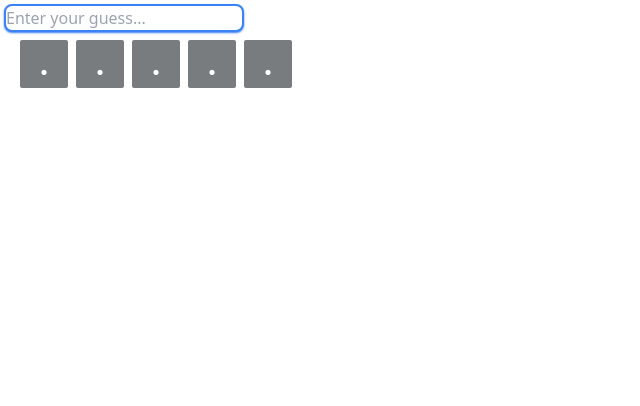
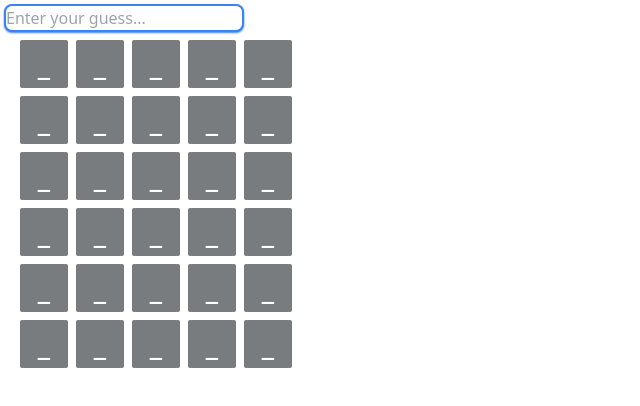
Before and after one commit to chaipawn/wordle-game, a React (Vite) app: page / in a window 1280 px wide. Shown: the top 406 px of the page, without its empty margins (0-640 px from the left). Built offline with nearby package versions, Linux system fonts and the light colour scheme.

Commit message:
display guesses in WordBoard component

```diff
--- a/src/App.tsx
+++ b/src/App.tsx
@@ -1,25 +1,60 @@
-import React, { useState } from 'react'
+import React, { useEffect, useState } from 'react'
 import './App.css'
-import Word from './component/Word'
+import WordBoard from './component/WordBoard'
 import WordEntry from './component/WordEntry'
+
+const retrieveAnswer = ():string => { return 'react'}
 
 function App() {
   const [wordGuess, setWordGuess] = useState('')
-  const [evaluate, setEvaluate] = useState(false)
+  const [nextGuessPosition, setNextGuessPosition] = useState(0)
+  const [winning, setWinning] = useState<boolean | null>(null)
+  const [gameOver, setGameOver] = useState(false)
+  const [gameOverText, setGameOverText] = useState('')
 
   const handleGuessCompletion = (guess: string): void => {
-    setEvaluate(true)
+    if (wordGuess === retrieveAnswer().toUpperCase()) {
+      setWinning(true)
+      return
+    }
+
+    setNextGuessPosition(nextGuessPosition + 1)
   }
+
+  useEffect(() => {
+    if (winning != null) {
+      setNextGuessPosition(0)
+      setGameOver(true)
+    }
+
+    if (winning) {
+      setGameOverText('You Won!!')
+    } else if (winning === false) {
+      setGameOverText(`Word: ${retrieveAnswer().toUpperCase()}`)
+    }
+  }, [winning])
+
+  useEffect(() => {
+    if (nextGuessPosition === 6) {
+      setWinning(false)
+    }
+  }, [nextGuessPosition])
 
   return (
     <div>
-      <WordEntry
-        onGuessEntered={(guess) => setWordGuess(guess)}
-        onGuessComplete={() => handleGuessCompletion(wordGuess)}
-      />
-      <Word
-        isWordEvaluated={evaluate}
-        guessWordValue={wordGuess}
+      { gameOver ?
+        <div className="w-64 h-10 text-center text-2xl">
+          {gameOverText}
+        </div>
+        :
+        <WordEntry
+          onGuessEntered={(guess) => setWordGuess(guess)}
+          onGuessComplete={() => handleGuessCompletion(wordGuess)}
+        />
+      }
+      <WordBoard
+        guess={wordGuess}
+        currentPosition={nextGuessPosition}
       />
     </div>
   )
--- a/src/component/Word/index.tsx
+++ b/src/component/Word/index.tsx
@@ -23,7 +23,7 @@ const Word = ({ isWordEvaluated, guessWordValue }: WordProps) => {
     const [guessValue, setGuessValue] = useState('')
 
     useEffect(() => {
-        setGuessValue(guessWordValue.padEnd(5,'.'))},
+        setGuessValue(guessWordValue.padEnd(5,'_'))},
         [guessWordValue]
     )
 
--- /dev/null
+++ b/src/component/WordBoard/index.tsx
@@ -0,0 +1,73 @@
+import { useEffect, useState } from "react"
+import Word from "../Word"
+
+interface Guess {
+    guessedWord: string,
+    evaluated: boolean
+}
+
+interface WordBoardProps {
+    guess: string,
+    currentPosition: number
+}
+
+const WordBoard = ({guess, currentPosition}: WordBoardProps) => {
+    const initialGuessState: Guess[] = [
+        { guessedWord: '', evaluated: false },
+        { guessedWord: '', evaluated: false },
+        { guessedWord: '', evaluated: false },
+        { guessedWord: '', evaluated: false },
+        { guessedWord: '', evaluated: false },
+        { guessedWord: '', evaluated: false },
+    ]
+
+    const [wordGuesses, setWordGuesses] = useState<Guess[]>(initialGuessState)
+    const [currentWordIndex, setCurrentWordIndex] = useState(0)
+
+    useEffect(() => {
+        if (currentWordIndex > 5) return
+        const currentGuess: Guess = {
+            guessedWord: guess,
+            evaluated: false
+        }
+        const updatedGuesses: Guess[] = [
+            ...wordGuesses.slice(0, currentWordIndex),
+            currentGuess,
+            ...wordGuesses.slice(currentWordIndex + 1)
+        ]
+        setWordGuesses(updatedGuesses)
+    }, [guess])
+
+    useEffect(() => {
+        if (currentWordIndex > 5) return
+        if (guess.length < 5) return
+
+        const currentGuess: Guess = {
+            guessedWord: guess,
+            evaluated: true
+        }
+        const updatedGuesses: Guess[] = [
+            ...wordGuesses.slice(0, currentWordIndex),
+            currentGuess,
+            ...wordGuesses.slice(currentWordIndex + 1)
+        ]
+        setWordGuesses(updatedGuesses)
+        setCurrentWordIndex(currentPosition)
+    }, [currentPosition])
+
+    return (
+        <>
+        {
+            wordGuesses.map((wordGuess: Guess, index: number) => {
+                return <Word
+                    key={`guesses_${index}`}
+                    isWordEvaluated={wordGuess.evaluated}
+                    guessWordValue={wordGuess.guessedWord}
+                />
+            })
+        }
+        </>
+    )
+}
+
+export default WordBoard
--- a/src/component/WordEntry/index.tsx
+++ b/src/component/WordEntry/index.tsx
@@ -49,7 +49,7 @@ const WordEntry = ({ onGuessEntered, onGuessComplete }: WordEntryProps) => {
                 (value.length !== 5) ? '' :
                 <button
                     className="w-20 h-10 bg-red-800 text-white, rounded-md m-4 relative top-2"
-                    onClick={onGuessComplete}
+                    onClick={handleGuessComplete}
                 >
                     Guess
                 </button>
```
